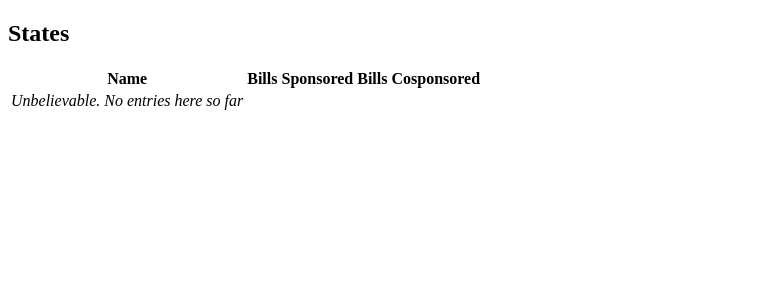
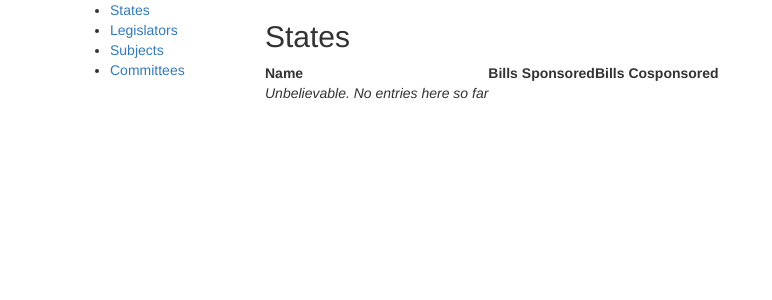
Before and after one commit to deserat/hackthefed, a Flask app: page /states in a window 1280 px wide. Shown: the top 300 px of the page, without its empty margins (0-772 px from the left). Run offline with Flask 2, Linux system fonts and the light colour scheme; data that the repository does not hold is empty; some libraries are stand-ins or nearby versions.

Commit message:
added pretty

```diff
--- a/web/templates/base.html
+++ b/web/templates/base.html
@@ -6,14 +6,45 @@
             <meta keywords="Congressional Statistics">
             <meta description="Quantifying Congressional Activity">
         {% endblock %}
+        <meta name="viewport" content="width=device-width, initial-scale=1">
+
+        {% block css %}
+        {% endblock %}
+        <link href="//maxcdn.bootstrapcdn.com/bootstrap/3.2.0/css/bootstrap.min.css" media="all" rel="stylesheet" type="text/css" />
+        <link href="//maxcdn.bootstrapcdn.com/bootswatch/3.2.0/paper/bootstrap.min.css" media="all" rel="stylesheet" type="text/css" />
+
         {% block social %}
             <meta og:title="Congressional Statistics">
             <meta og:description="Congressional Statistics">
         {% endblock %}
+
         <link href="/static/css/main.css" type="text/stylesheet">
     </head>
+
     <body>
-        {% block content %}
+        <div class="container">
+            <div class="row">
+                <div class="col-md-2">
+                    <ul>
+                        <li><a href="/states">States</a></li>
+                        <li><a href="/legislators">Legislators</a></li>
+                        <li><a href="/subjects">Subjects</a></li>
+                        <li><a href="/committees">Committees</a></li>
+                    </ul>
+                </div>
+                <div class="col-md-10">
+                    {% block content %}
+                    {% endblock %}
+                </div>
+            </div>
+        </div>
+
+        <script src="https://code.jquery.com/jquery-2.1.1.min.js"> </script>
+        <script src="//maxcdn.bootstrapcdn.com/bootstrap/3.2.0/js/bootstrap.min.js"></script>
+
+        {% block js %}
         {% endblock %}
+
+
     </body>
 <html>
```
Also changed, not shown: web/templates/congresses.html (+14 -1 lines), web/templates/index.html (+1 -6 lines).
